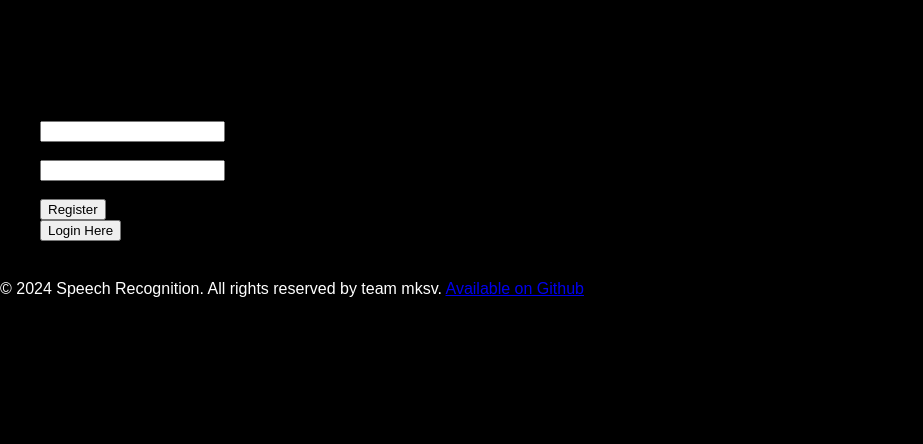
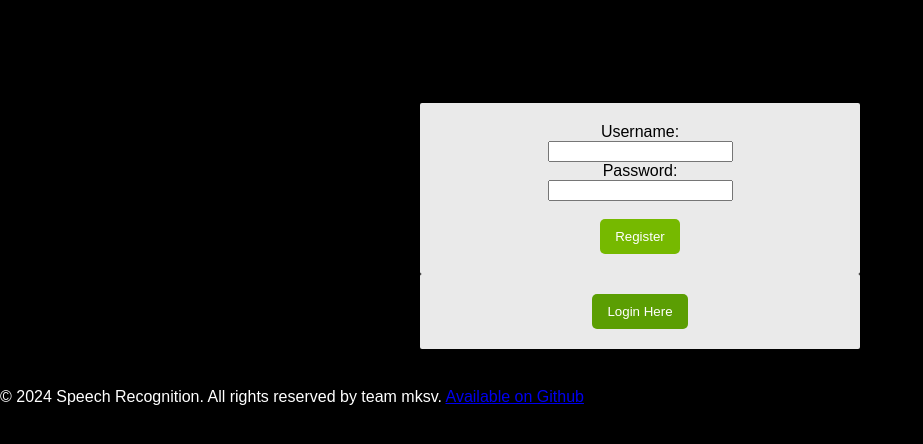
Before and after one commit to software-students-spring2024/5-final-project-spring-2024-team-mksv-1, a Flask app: page /register in a window 1280 px wide. Shown: the top 444 px of the page, without its empty margins (0-923 px from the left). Run offline with Flask 2, Linux system fonts and the light colour scheme.

Commit message:
Update style.css for login/register

```diff
--- a/web_app/static/css/style.css
+++ b/web_app/static/css/style.css
@@ -125,3 +125,42 @@ body {
       flex-basis: 100%;
     }
   }
+
+
+  .box h1{
+    text-align: center;
+  }
+
+  .content form {
+    margin: 0 auto;
+    width: 400px;
+    padding: 20px;
+    background-color: #eaeaea;
+    border-radius: 2px;
+    color: black;
+    text-align: center;
+  }
+
+  .content button {
+    padding: 10px 15px;
+    background-color: #5b9e03;
+    color: #ffffff;
+    border: none;
+    border-radius: 5px;
+    cursor: pointer;
+    transition: background-color 0.3s;
+  }
+
+  .content button:hover {
+    background-color: #4f8a01;
+  }
+
+  .content input[type="submit"] {
+    padding: 10px 15px;
+    background-color: #76b900;
+    color: #ffffff;
+    border: none;
+    border-radius: 5px;
+    cursor: pointer;
+    transition: background-color 0.3s;
+  }
```
